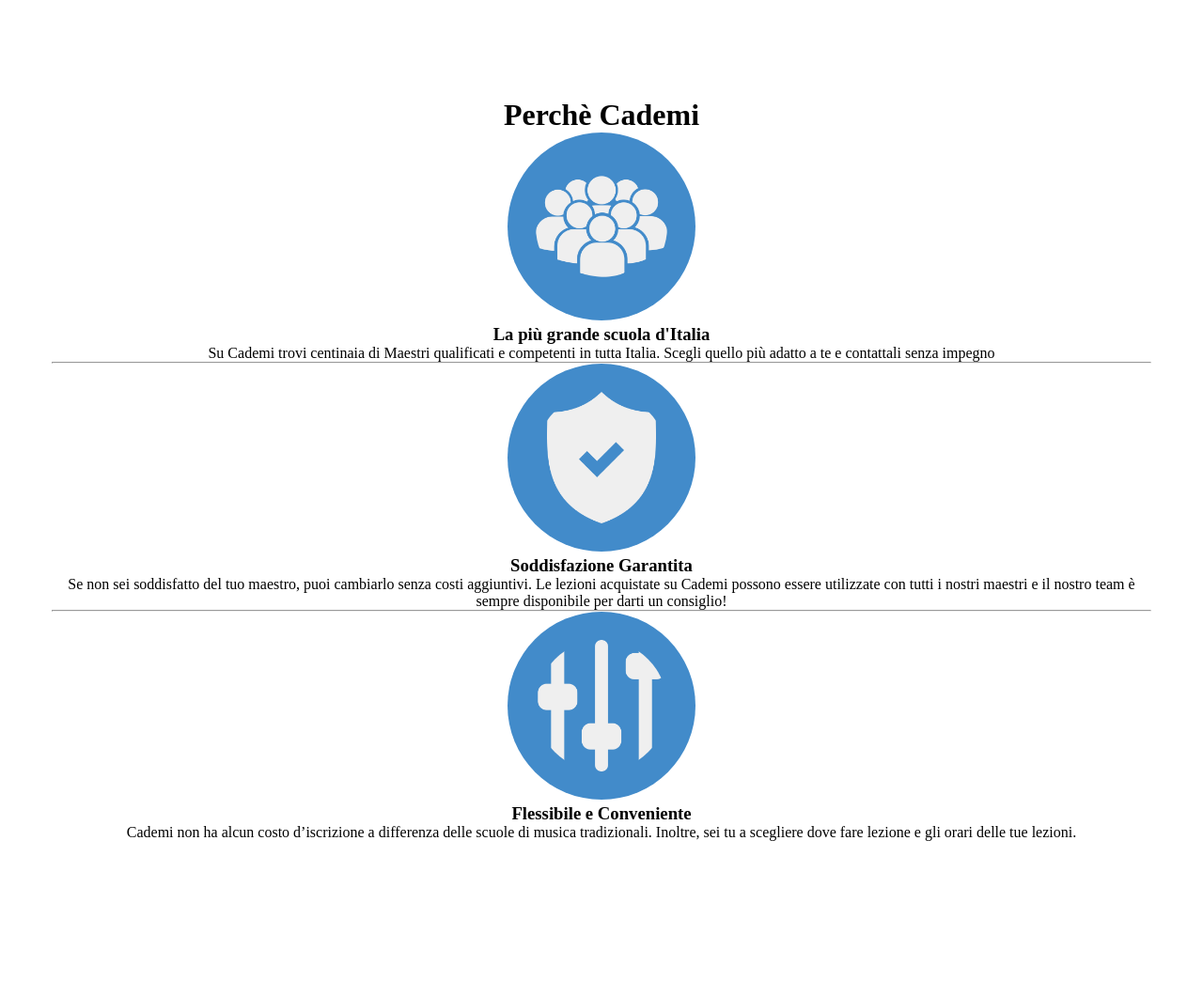
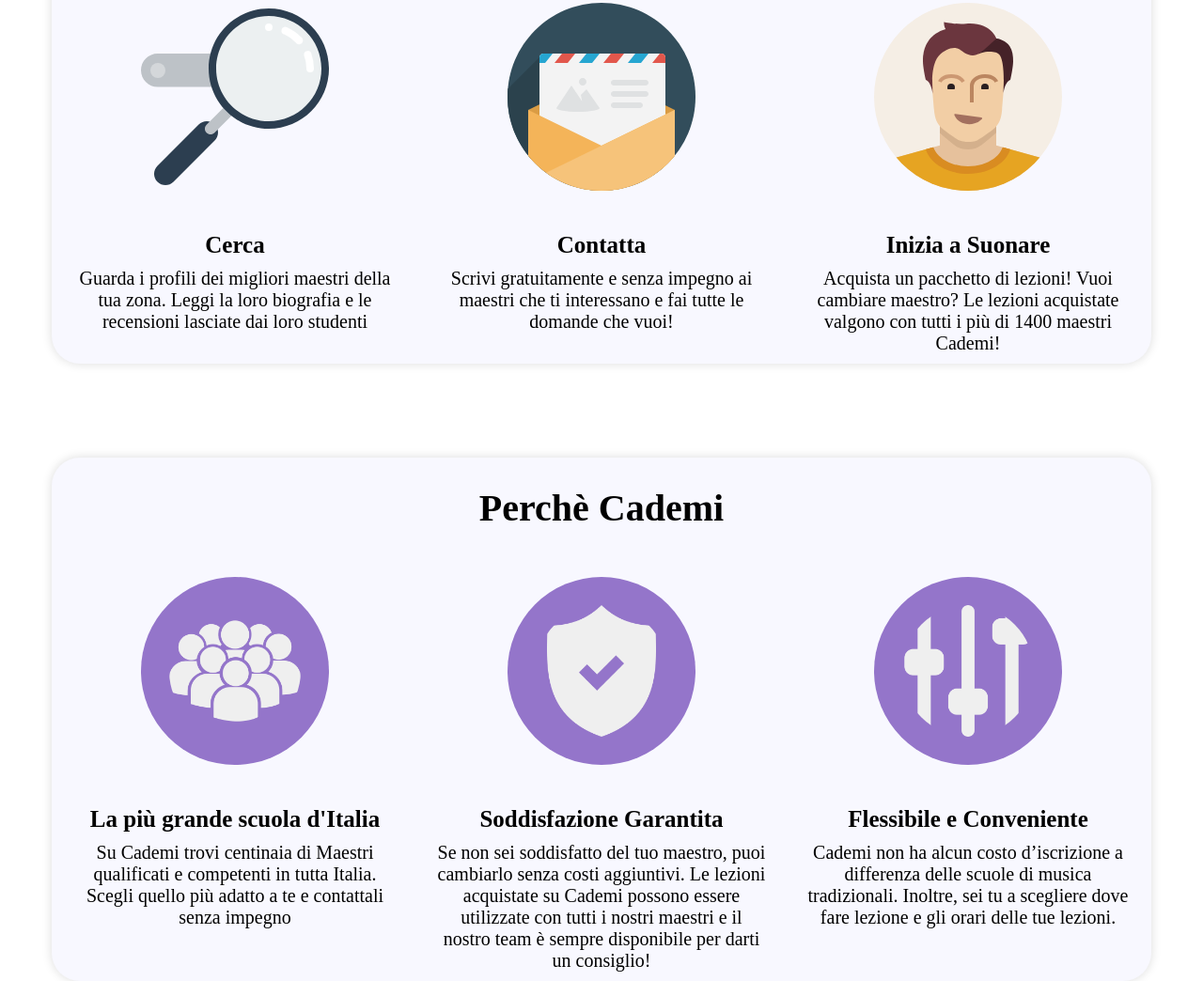
Before and after one commit to plinio-dev/html-css-resp-wannabe-12bool, a plain HTML site: page index.html in a window 1280 px wide. Shown: the part 808-1852 px from the top of the page at 94% size. Before the commit the page ends 1703 px from the top, so only its background shows below. Drawn offline with Linux system fonts and the light colour scheme.

Commit message:
Tablet e Desktop responsive

```diff
--- a/css/style.css
+++ b/css/style.css
@@ -3,6 +3,9 @@
   margin-left: auto;
   margin-right: auto;
   margin-top: 100px;
+  background-color: #F8F8FF;
+  border-radius: 30px;
+  box-shadow: 0 0 11px #DCDCDC;
 }
 
 /* BLOCCO LEZIONI */
@@ -46,7 +49,7 @@
 }
 
 #why .row img {
-  background-color: #428bca;
+  background-color: #9475ca;
   border-radius: 50%;
   padding: 30px
 }
@@ -121,3 +124,35 @@ img {
   }
 }
 /* /768px a 991px tablet */
+
+/* > 992px Desktop*/
+@media screen and (min-width: 991px) {
+  hr {
+   display: none;
+  }
+  .left, .central, .right, .second, .first, .third {
+    padding: 10px 20px;
+    /* min-height: 350px; */
+  }
+
+  h1 {
+    padding-top: 30px;
+    font-size: 40px;
+  }
+  h3 {
+    padding-bottom: 10px;
+    font-size: 25px;
+  }
+  p {
+    font-size: 20px;
+  }
+  hr, img {
+    margin: 40px 0;
+  }
+}
+
+
+
+
+
+/* / > 992px Desktop*/
--- a/index.html
+++ b/index.html
@@ -55,18 +55,23 @@
     <div id="why" class="container">
       <div class="row container">
         <h1>Perchè Cademi</h1>
+        <div class="col-lg-4">
           <div class="first">
             <img src="img/icon/profile.png" alt="">
             <h3>La più grande scuola d'Italia</h3>
             <p>Su Cademi trovi centinaia di Maestri qualificati e competenti in tutta Italia. Scegli quello più adatto a te e contattali senza impegno</p>
             <hr>
           </div>
+        </div>
+        <div class="col-lg-4">
           <div class="second">
             <img src="img/icon/secure.png" alt="">
             <h3>Soddisfazione Garantita</h3>
             <p>Se non sei soddisfatto del tuo maestro, puoi cambiarlo senza costi aggiuntivi. Le lezioni acquistate su Cademi possono essere utilizzate con tutti i nostri maestri e il nostro team è sempre disponibile per darti un consiglio!</p>
             <hr>
           </div>
+        </div>
+        <div class="col-lg-4">
           <div class="third">
             <img src="img/icon/flex.png" alt="">
             <h3>Flessibile e Conveniente</h3>
@@ -74,5 +79,6 @@
           </div>
         </div>
       </div>
+    </div>
   </body>
 </html>
```
Lines whose indentation alone changed are shown as unchanged.
